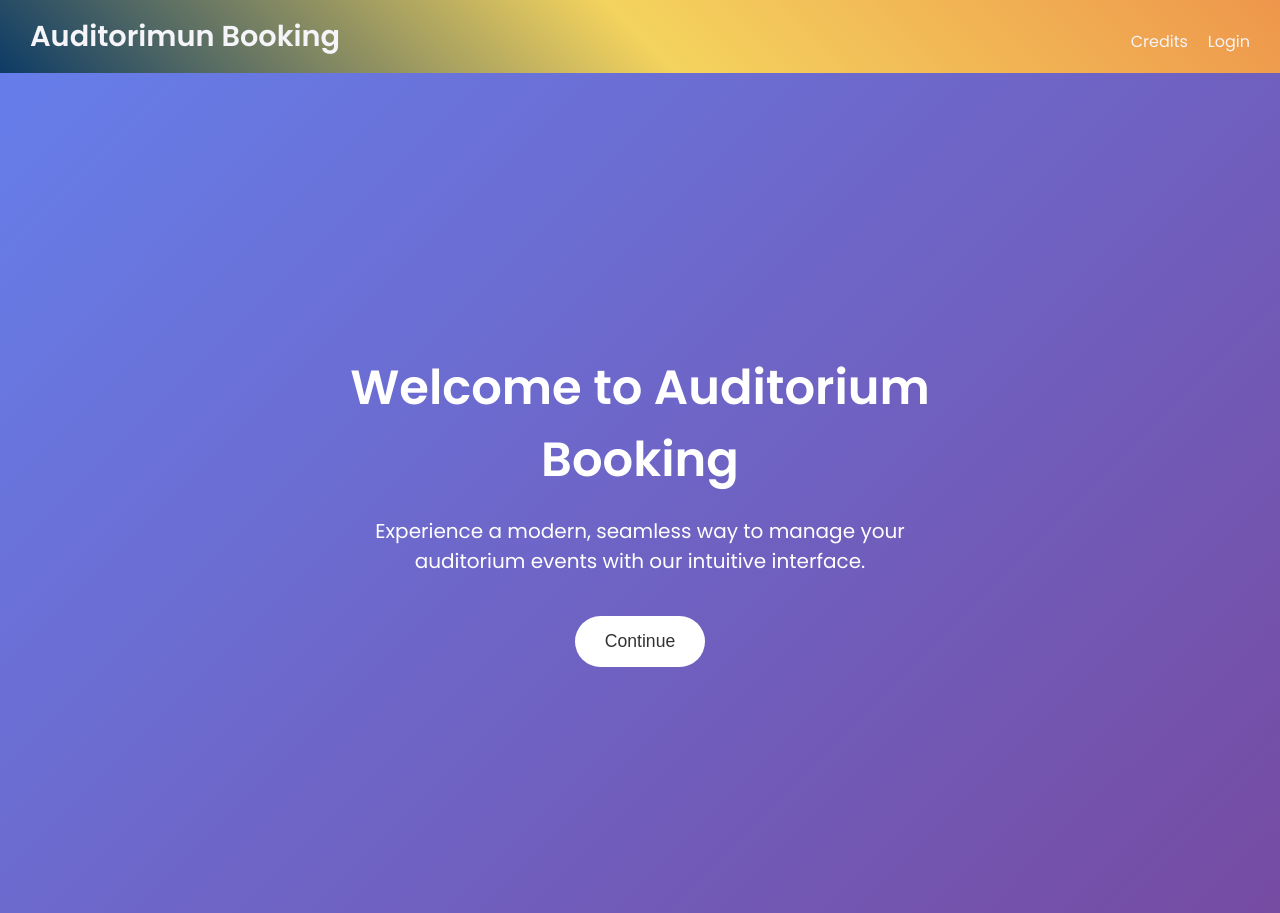
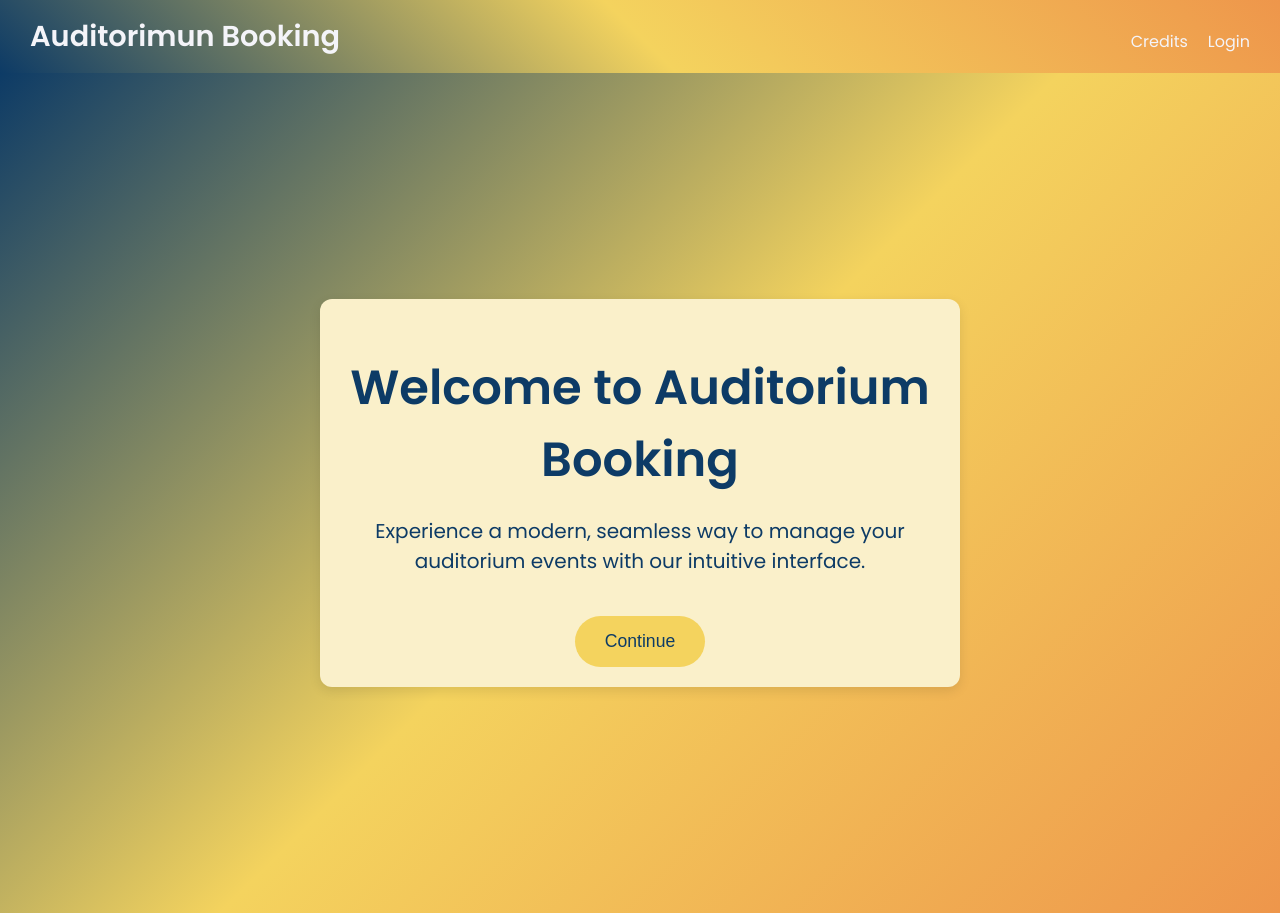
Before and after one commit to Plug0007/auditoriumfrontend, a React (Create React App) app: page / in a window 1280 px wide. Built offline with nearby package versions, Linux system fonts and the light colour scheme.

Commit message:
Update Intro.css

```diff
--- a/src/styles/Intro.css
+++ b/src/styles/Intro.css
@@ -1,36 +1,51 @@
-/* frontend/src/styles/Intro.css */
+@import url('https://fonts.googleapis.com/css2?family=Poppins:wght@300;400;500;600&display=swap');
+
+:root {
+  --primary: #0D3B66;        /* Dark Blue */
+  --secondary: #FAF0CA;      /* Light Cream */
+  --accent: #F4D35E;         /* Yellow */
+  --tertiary: #EE964B;       /* Orange */
+  --neutral: #F4F4F9;        /* Light Gray */
+}
+
 .intro-container {
   display: flex;
   align-items: center;
   justify-content: center;
   height: 100vh;
-  background: linear-gradient(135deg, #667eea, #764ba2);
+  /* Create a striking gradient background */
+  background: linear-gradient(135deg, var(--primary), var(--accent), var(--tertiary));
   padding: 20px;
   animation: fadeIn 1.5s ease;
-  color: #fff;
+  color: var(--neutral);
 }
 
 .intro-content {
   text-align: center;
   max-width: 600px;
   padding: 20px;
+  background: var(--secondary);
+  border-radius: 12px;
+  box-shadow: 0 4px 12px rgba(0, 0, 0, 0.1);
 }
 
 .intro-content h1 {
   font-size: 3rem;
   margin-bottom: 20px;
   font-weight: 600;
+  color: var(--primary);
 }
 
 .intro-content p {
   font-size: 1.25rem;
   margin-bottom: 40px;
   line-height: 1.5;
+  color: var(--primary);
 }
 
 .continue-btn {
-  background: #fff;
-  color: #333;
+  background: var(--accent);
+  color: var(--primary);
   padding: 15px 30px;
   font-size: 1.1rem;
   border: none;
@@ -41,7 +56,7 @@
 
 .continue-btn:hover {
   transform: scale(1.05);
-  box-shadow: 0 8px 16px rgba(0, 0, 0, 0.2);
+  box-shadow: 0 8px 16px rgba(0,0,0,0.2);
 }
 
 @keyframes fadeIn {
```
